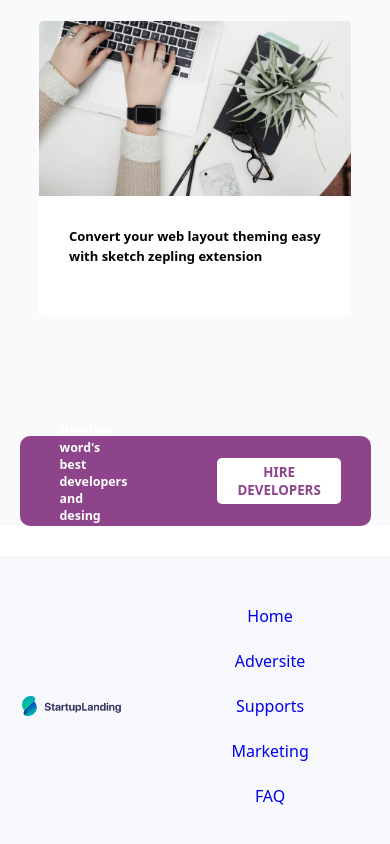
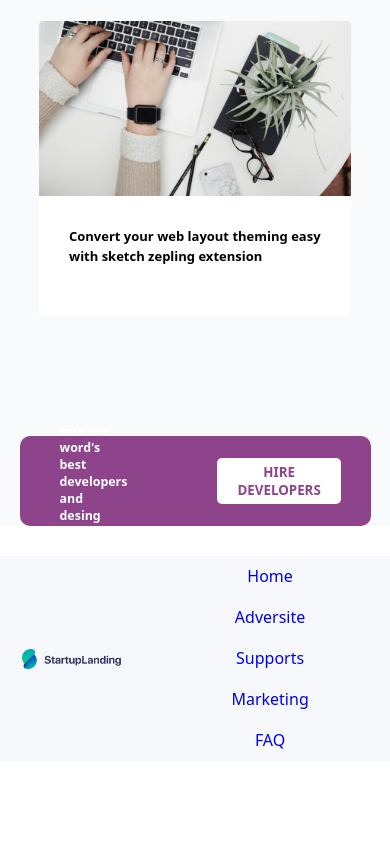
Before and after one commit to JorgeAlbertoLeonJimenez/WebM, a React (Create React App) app: page / in a window 390 px wide. Shown: the part 4869-5713 px from the top of the page. After the commit the page ends 5630 px from the top, so only its background shows below. Built offline with nearby package versions, Linux system fonts and the light colour scheme.

Commit message:
Update App.css

```diff
--- a/src/App.css
+++ b/src/App.css
@@ -399,7 +399,7 @@ footer img{
 
   footer{
     margin-top: 30px;
-    height: 300px;
+    height: auto;
     width: 100%;
     display: flex;
     align-items: center;
@@ -416,9 +416,12 @@ footer img{
     display: flex;
     flex-direction: column;
     height: 100%;
-    line-height: 5px;
+
+
   }
-
+  footer li{
+    line-height: 1px;
+  }
   .list-mobile{
     width: 50%;
     height: auto;
```
